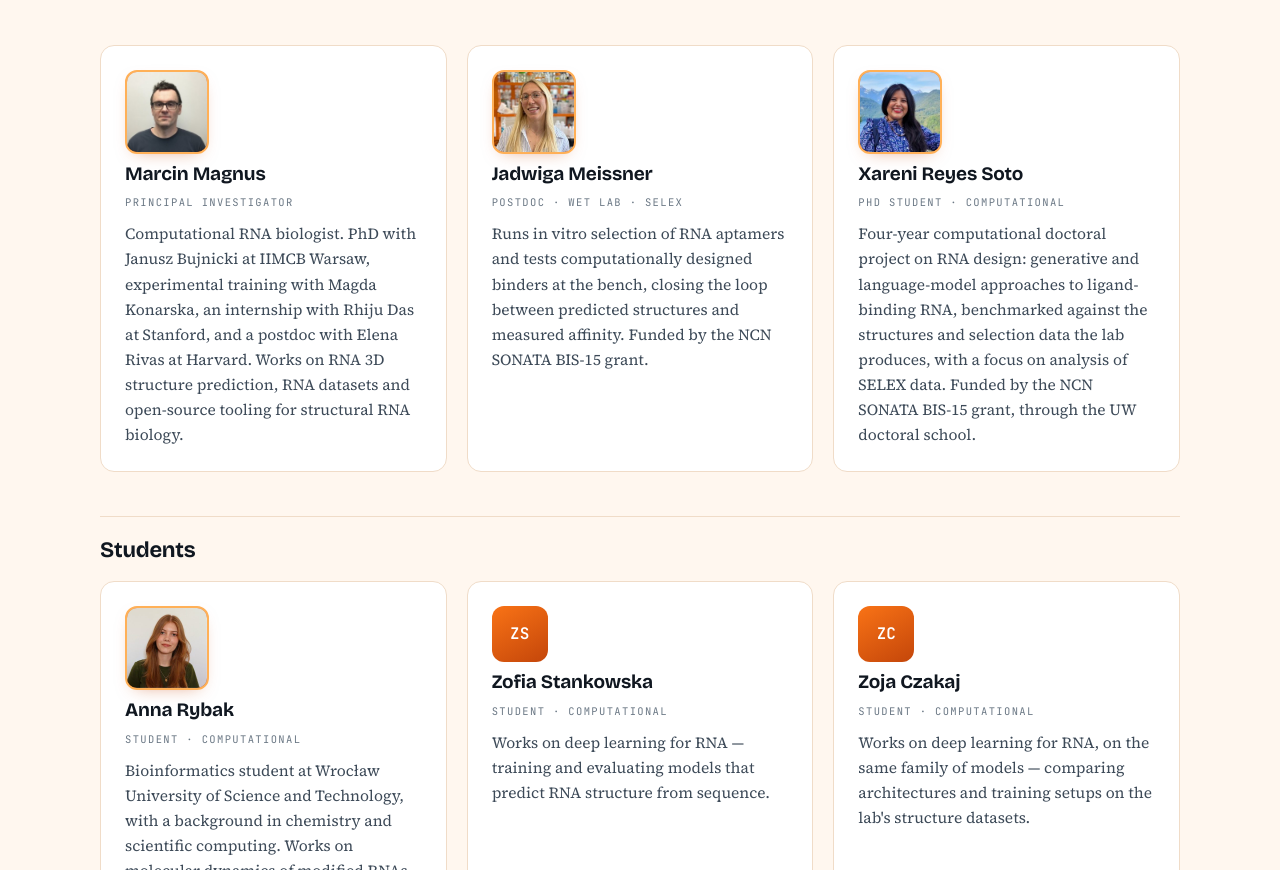
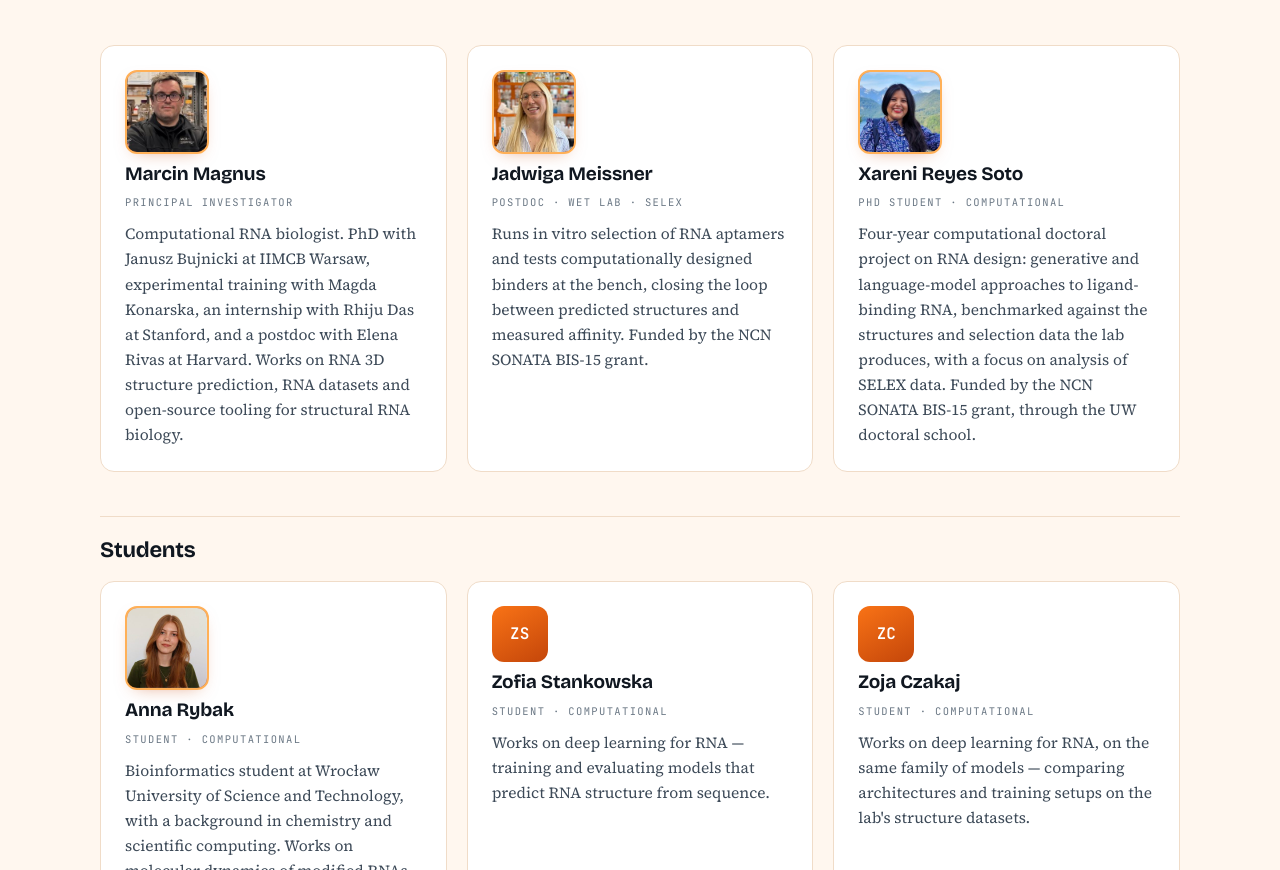
Before and after one commit to mmagnus/magnus-lab, a plain HTML site: page index.html in a window 1280 px wide. Shown: the part 8107-8977 px from the top of the page. Drawn offline with nearby package versions, Linux system fonts and the light colour scheme.

Commit message:
Team: new PI photo, keep the old file for now
Co-Authored-By: Claude Opus 5 <noreply@anthropic.com>
Claude-Session: https://claude.ai/code/session_01KfdQzr2LBUBBoyVGtKUmaa

```diff
--- a/index.html
+++ b/index.html
@@ -1160,7 +1160,8 @@ footer{border-top:3px solid var(--accent-2); padding-block:32px; color:var(--ink
       <div class="team">
 
         <article class="person">
-          <img class="avatar photo" src="assets/marcin-magnus.jpg" alt="Marcin Magnus" width="360" height="360">
+          <img class="avatar photo" src="assets/marcin-magnus-2026.jpg" alt="Marcin Magnus" width="84" height="84">
+          <!-- previous photo, kept for now: <img class="avatar photo" src="assets/marcin-magnus.jpg" alt="Marcin Magnus" width="360" height="360"> -->
           <h3>Marcin Magnus</h3>
           <span class="role">Principal Investigator</span>
           <p>Computational RNA biologist. PhD with Janusz Bujnicki at IIMCB Warsaw, experimental
```
Also changed, not shown: assets/marcin-magnus-2026.jpg (added).
